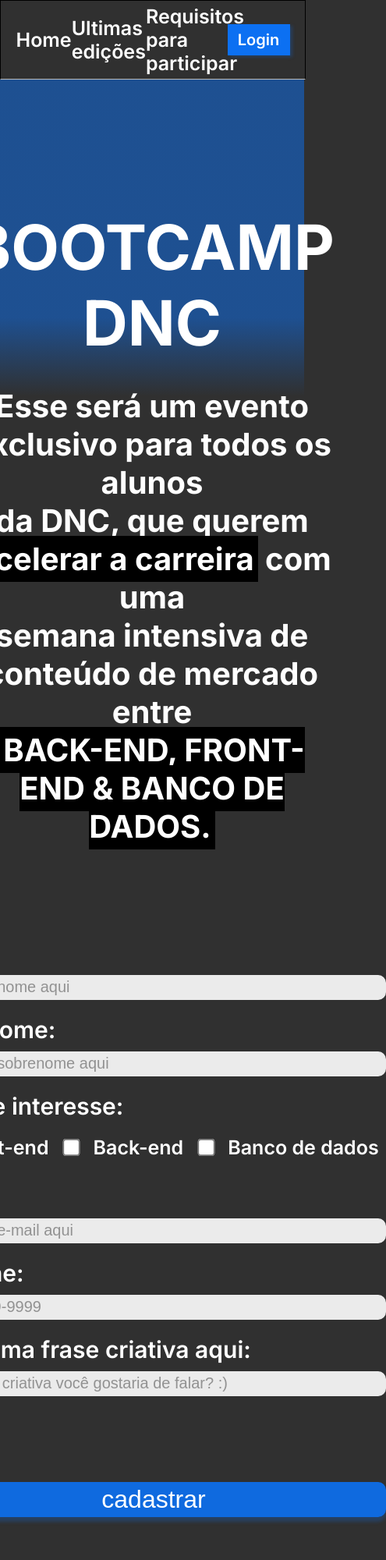
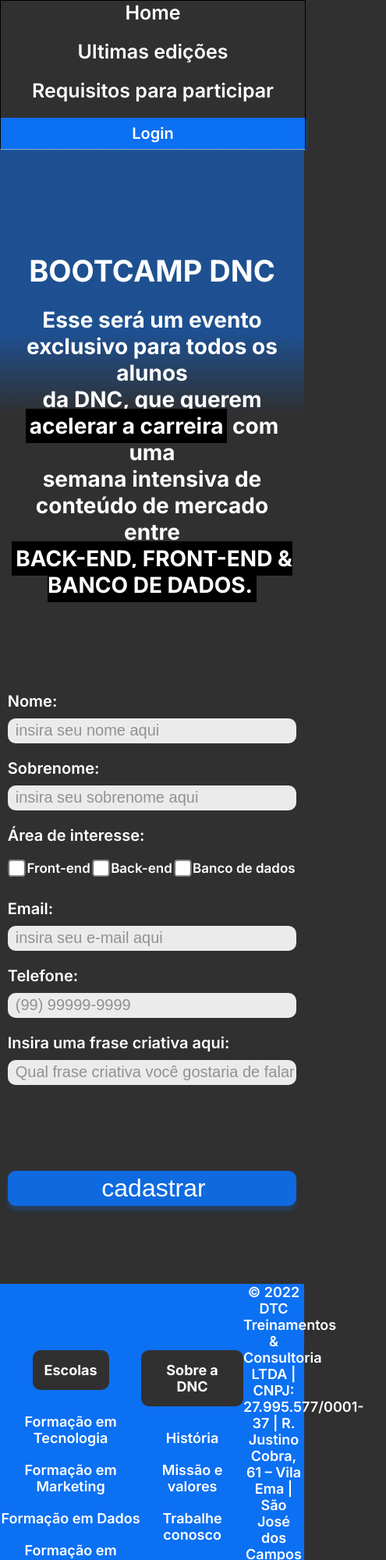
Before and after one commit to pedrovedita/BootCamp-dnc, a plain HTML site: page index.html in a window 390 px wide. Shown: the top 2000 px of the page at 78% size, 495 px wide, since content can reach past the window. Drawn offline with Linux system fonts and the light colour scheme.

Commit message:
versão final web/ versão piloto mobile

```diff
--- a/index.css
+++ b/index.css
@@ -165,3 +165,148 @@
         box-shadow: 0px 6px 4px rgba(12, 112, 242, 0.25);
         cursor: pointer;
     }
+
+    /* footer */
+
+    footer{
+        width: 100%;
+        background-color: var(--azul-dnc);
+
+    }
+
+    footer .linha1{
+        display: flex;
+        justify-content: space-around;
+        align-items: center;
+    }
+
+    footer ul{
+        list-style: none;
+        margin: 0px;
+        padding: 0px;
+    }
+
+    footer nav{
+        display: flex;
+        flex-direction: column;
+        align-items: center;
+        height: 330px;
+    }
+
+    footer h5{
+        text-align: center;
+        color: white;
+        font-weight: 800;
+        font-family: var(--fonte-padrao);
+        font-size: 18px;
+        background-color: var(--preto-dnc);
+        border-radius: 10px;
+
+        padding: 15px 15px 15px 15px;
+        margin-bottom: 10px;
+    }
+
+    footer ul li{
+        text-align: center;
+        color: white;
+        font-weight: 600;
+        font-family: var(--fonte-padrao);
+        font-size: 18px;
+
+        margin: 20px 0px 20px 0px;
+    }
+
+    footer ul li a{
+        color: white;
+        text-decoration: none;
+    }
+
+    footer ul li a:hover{
+        color: var(--cinza-dnc);
+    }
+
+    footer .endereco{
+        font-weight: 600;
+        font-size: 18px;
+        font-family: var(--fonte-padrao);
+        color: white;
+        width: 20%;
+        text-align: center;
+    }
+
+    footer .linha2{
+        display: flex;
+        justify-content: center;
+        margin: 0px;
+        padding: 10px;
+
+    }
+
+    footer .linha2 a{
+        font-family: var(--fonte-padrao);
+        font-size: 18px;
+        font-weight: 600;
+        color: white;
+        text-decoration: none;
+        padding: 5px;
+
+    }
+
+    footer .linha2 a:hover{
+        color: var(--cinza-dnc);
+    }
+
+    footer .linha2 a:first-child{
+        border-right: 3px solid white;
+    }
+
+@media only screen and (max-width: 600px){
+
+    /* menu */
+
+    #principal{
+        flex-direction: column;
+        height: auto;
+    }
+
+    #menu{
+        flex-direction: column;
+        width: 100%;
+        margin: 0px;
+    }
+
+    #menu a{
+        height: 50px;
+        align-items: center;
+        height: 50px;
+    }
+
+    #principal button{
+        width: 100%;
+        margin: 0px;
+
+    }
+
+    /* seção */
+
+    section h1{
+        font-size: 38px;
+
+
+    }
+
+    section h2{
+        font-size: 28px;
+        padding-right: 15px;
+        padding-left: 15px;
+    }
+
+    form{
+        width: 95%;
+        font-size: 20px;
+    }
+
+    .checkbox-itens label{
+        font-size: 17px;
+    }
+}
--- a/index.html
+++ b/index.html
@@ -74,5 +74,57 @@
             <input type="submit" value="cadastrar">
         </form>
     </section>
+
+    <footer>
+        <div class="linha1">
+            <nav>
+                <h5>Escolas</h5>
+                <ul>
+                    <li>
+                        <a href=""> Formação em Tecnologia</a>
+                    </li>
+                    <li>
+                        <a href=""> Formação em Marketing</a>
+                    </li>
+                    <li>
+                        <a href=""> Formação em Dados</a>
+                    </li>
+                    <li>
+                        <a href=""> Formação em Projetos</a>
+                    </li>
+                    <li>
+                        <a href=""> Formação em Produto</a>
+                    </li>
+                </ul>
+            </nav>
+
+            <nav>
+                <h5>Sobre a DNC</h5>
+                <ul>
+                    <li>
+                        <a href=""> História</a>
+                    </li>
+                    <li>
+                        <a href=""> Missão e valores</a>
+                    </li>
+                    <li>
+                        <a href=""> Trabalhe conosco</a>
+                    </li>
+                    <li>
+                        <a href=""> Conteúdo gratuito</a>
+                    </li>
+                </ul>
+            </nav>
+
+            <div class="endereco">
+                © 2022 DTC Treinamentos & Consultoria LTDA | CNPJ: 27.995.577/0001-37 | R. Justino Cobra, 61 – Vila Ema | São José dos Campos – SP | CEP 12243-030
+            </div>
+
+        </div>
+        <div class="linha2">
+            <a href="">Termos de uso</a>
+            <a href="">Políticas de privacidade</a>
+        </div>
+    </footer>
 </body>
 </html>
```
